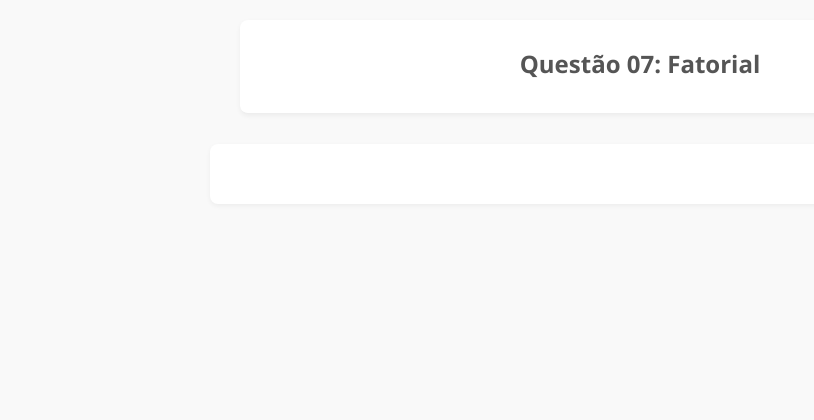
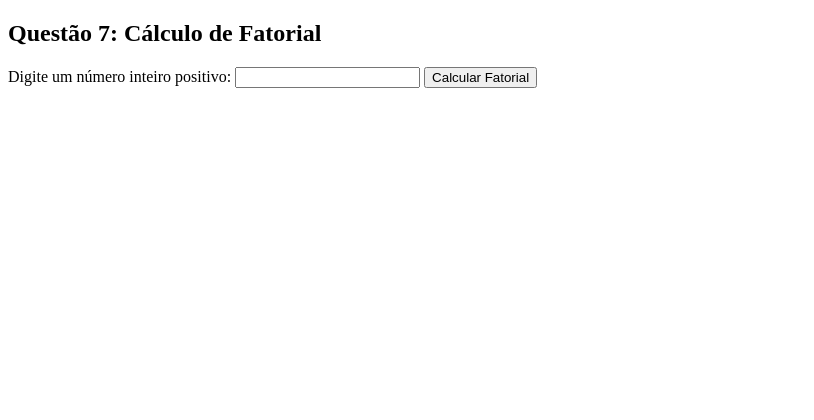
Before and after one commit to valsouza05/lista-de-exercicios-PHP, a PHP site: page /questoes/07/index.php in a window 1280 px wide. Shown: the top 420 px of the page, without its empty margins (0-814 px from the left). After the commit the page ends 88 px from the top, so only its background shows below. Run offline with PHP 8.4, Linux system fonts and the light colour scheme.

Commit message:
Update index.php

```diff
--- a/questoes/07/index.php
+++ b/questoes/07/index.php
@@ -1,25 +1,29 @@
 <!DOCTYPE html>
-<html lang="pt-br">
+<html lang="pt-BR">
+<head>
+    <meta charset="UTF-8">
+    <title>Questão 7 - Fatorial</title>
+</head>
+<body>
+    <h2>Questão 7: Cálculo de Fatorial</h2>
 
-<head>
-    <meta charset="UTF--8">
-    <meta name="viewport" content="width=device-width, initial-scale=1.0">
-    <title>Página Inicial - Exercícios PHP</title>
-    <link rel="stylesheet" href="./../../styles.css">
-</head>
+    <form method="post">
+        <label>Digite um número inteiro positivo:</label>
+        <input type="number" name="numero" min="0" required>
+        <button type="submit">Calcular Fatorial</button>
+    </form>
 
-<body>
+    <?php
+    if ($_SERVER["REQUEST_METHOD"] == "POST") {
+        $numero = (int) $_POST["numero"];
+        $fatorial = 1;
 
-    <header>
-        <h2>Questão 07: Fatorial </h2>
-    </header>
+        for ($i = $numero; $i > 1; $i--) {
+            $fatorial *= $i;
+        }
 
-    <main>
-
-    <!-- implementação da solução -->
-
-    </main>
+        echo "<p>Fatorial de <strong>$numero</strong> é <strong>$fatorial</strong></p>";
+    }
+    ?>
 </body>
-
-
 </html>
```
